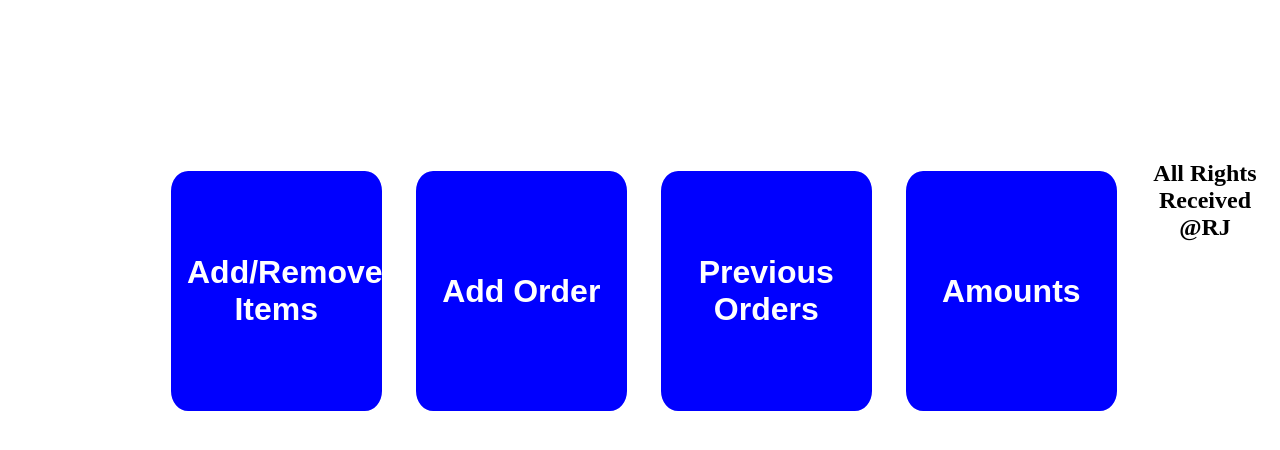
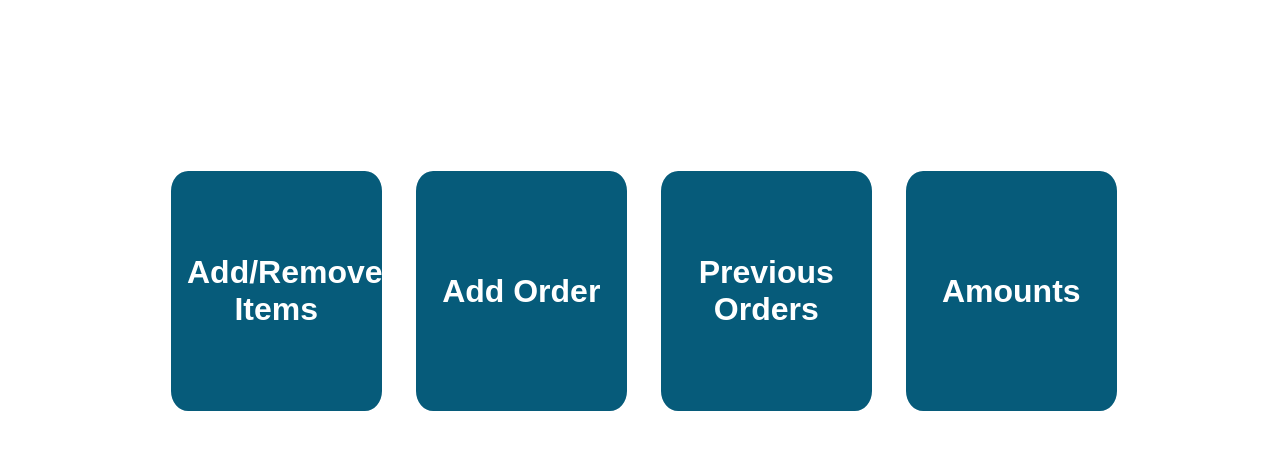
Before and after one commit to janithrenuka/bill-issuing-system, a PHP site: page /home.php in a window 1280 px wide. Shown: the part 80-530 px from the top of the page. Run offline with PHP 8.4, Linux system fonts and the light colour scheme.

Commit message:
css update

```diff
--- a/view/footer.php
+++ b/view/footer.php
@@ -1,5 +1,5 @@
             <div class="footer">
-                <h2>All Rights Received <br> @RJ</h2>
+                <!-- <h2>All Rights Received <br> @RJ</h2> -->
             </div>
         </div>
     </body>
--- a/view/main.css
+++ b/view/main.css
@@ -43,7 +43,7 @@ button {
     width: 90%;
     height: 250px;
     border: 5px solid white;
-    background-color: blue;
+    background-color: #065b7a;
     border-radius: 10%;
 }
 
```
